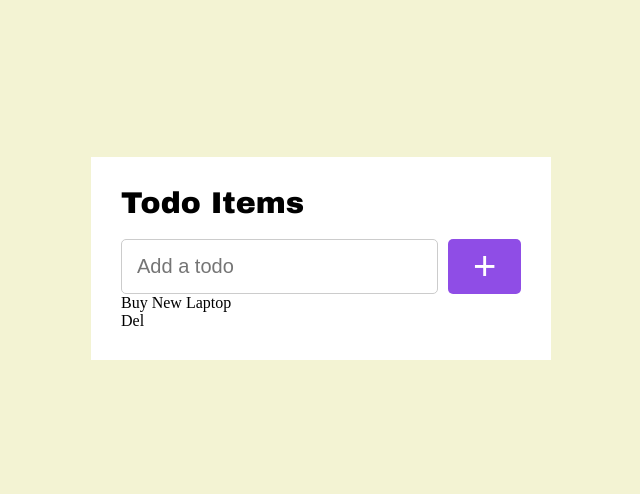
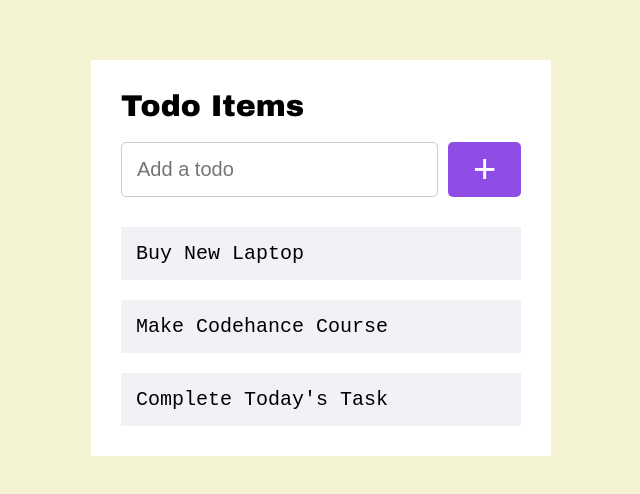
Before and after one commit to BetramManganda/todo-react, a React (Vite) app: page / in a window 1280 px wide. Shown: the part 150-644 px from the top of the page, without its empty margins (319-959 px from the left). Built offline with nearby package versions, Linux system fonts and the light colour scheme.

Commit message:
Adding more list items

```diff
--- a/src/components/list_todo/ListTodo.jsx
+++ b/src/components/list_todo/ListTodo.jsx
@@ -8,6 +8,16 @@ export default function ListTodo() {
         <div className="ListTodo__item">Buy New Laptop</div>
         <div className="ListTodo__delete">Del</div>
       </div>
+
+      <div className="ListTodo__row">
+        <div className="ListTodo__item">Make Codehance Course</div>
+        <div className="ListTodo__delete">Del</div>
+      </div>
+
+      <div className="ListTodo__row">
+        <div className="ListTodo__item">Complete Today's Task</div>
+        <div className="ListTodo__delete">Del</div>
+      </div>
     </div>
   );
 }
--- a/src/components/list_todo/ListTodo.scss
+++ b/src/components/list_todo/ListTodo.scss
@@ -0,0 +1,33 @@
+.ListTodo {
+  margin-top: 30px;
+  &__row {
+    display: flex;
+    margin-bottom: 20px;
+  }
+
+  &__row:last-child {
+    margin-bottom: 0;
+  }
+
+  &__item {
+    background-color: #f3f1f5;
+    padding: 15px;
+    font-size: 20px;
+    font-family: "Courier New", Courier, monospace;
+    flex-grow: 1;
+  }
+  &__delete {
+    background-color: red;
+    border: none;
+    color: white;
+    padding: 15px;
+    font-size: 20px;
+    font-family: "Courier New", Courier, monospace;
+    cursor: pointer;
+    display: none;
+  }
+
+  &__row:hover &__delete {
+    display: block;
+  }
+}
```
